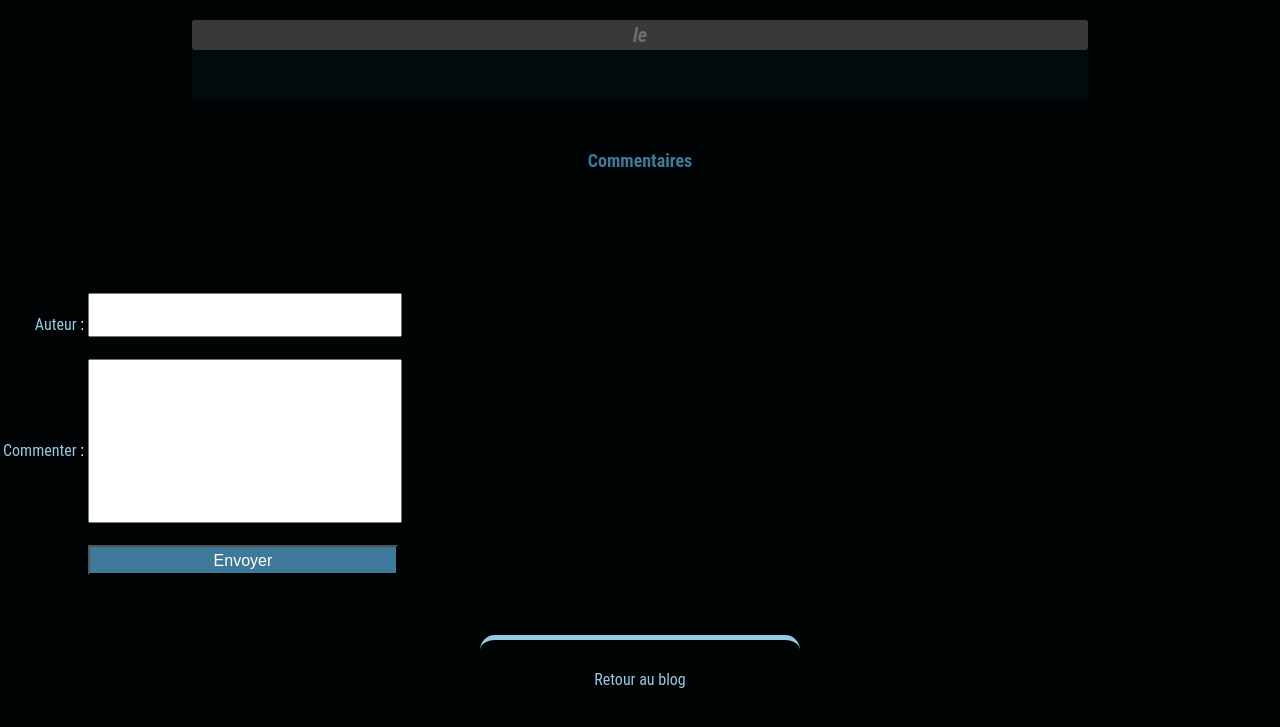
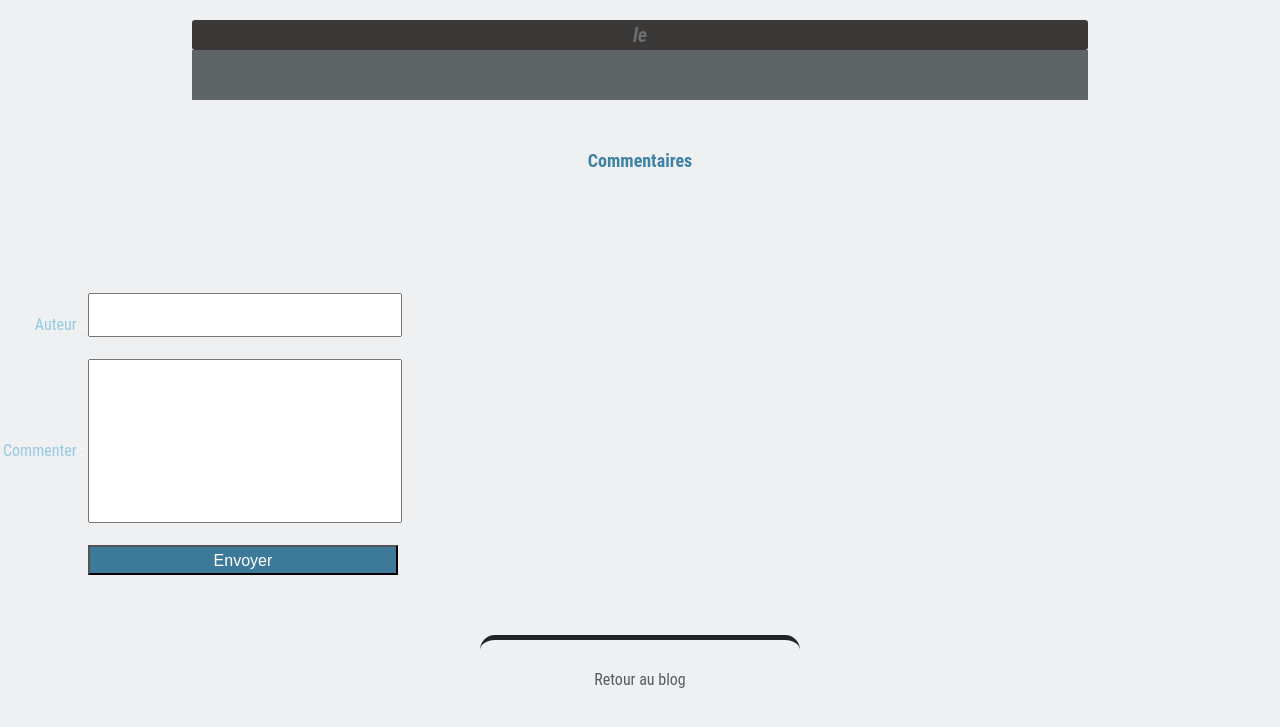
Before and after one commit to Montagne253/P4-Blog, a PHP site: page /comment.php?billet=1 in a window 1280 px wide. Shown: the top 727 px of the page. Run offline with PHP 8.4, Linux system fonts and the light colour scheme; data that the repository does not hold is empty.

Commit message:
Modification CSS (nouvelle architecture site)

```diff
--- a/projet4.css
+++ b/projet4.css
@@ -6,7 +6,7 @@
 body {
 	margin: 0;
 	font-family: 'Roboto Condensed', sans-serif;
-	background-color: #010405;
+	background-color: #eef0f1;
 	color: #fff;
 }
 
@@ -32,7 +32,7 @@ body {
 	top: 0;
 	width: 100%;
 	height: 100px;
-	background-color:#081b226e;
+	background-color:rgb(26, 23, 23);
 }
 
 .header__element {
@@ -48,10 +48,13 @@ body {
 	display: block;
 	margin-top: 25px;
 	margin-bottom: 25px;
-	margin-left: 100px;
-	color: #fff;
+	margin-left: 40px;
+	color: rgb(27, 26, 26);
 }
 
+.navbar-brand:hover {
+	color: #021f2e;
+}
 
 
 .navigation__menu--header {
@@ -120,13 +123,14 @@ body {
 
 
 .navigation__link__1 {
-	display: block;
+	display: flex;
 	width: 25%;
 	height: 15%;
-	color: rgb(150, 202, 226);
+	color: rgb(28, 30, 31);
 	justify-content: center;
 	margin: auto;
-	border-top: 5px solid rgb(150, 202, 226);
+	flex-wrap: wrap;
+	border-top: 5px solid rgb(33, 35, 36);
 	line-height: 80px;
 	border-radius: 15px;
 }
@@ -135,10 +139,10 @@ body {
 	display: block;
 	width: 25%;
 	height: 15%;
-	color: rgb(150, 202, 226);
+	color: rgb(27, 28, 29);
 	justify-content: center;
 	margin: auto;
-	border-top: 5px solid rgb(150, 202, 226);
+	border-top: 5px solid rgb(26, 28, 29);
 	line-height: 80px;
 	border-radius: 15px;
 	margin-top: 100px;
@@ -270,8 +274,8 @@ h1, h3
 
 h3
 {
-    background-color:black;
-    color:white;
+    background-color:rgb(207, 202, 202);
+    color:rgb(36, 32, 32);
     font-size:20px;
 	margin-bottom:0px;
 
@@ -280,7 +284,7 @@ h3
 h4 {
 	font-size: 18px;
 	text-align: center;
-	color: #3D7A99;
+	color: rgb(64, 130, 163);
 	margin-top: 50px;
 	margin-bottom: 100px;
 }
@@ -288,7 +292,7 @@ h4 {
 h5 {
 	font-size: 20px;
 	text-align: center;
-	color: #c9c5c5ad;
+	color: #1a1818ad;
 }
 
 #commentaire {
@@ -309,7 +313,7 @@ h5 {
 }
 
 .comment p {
-	color: #fff;
+	color: rgb(29, 27, 27);
 	margin-top: 5px;
 	font-size: 18px;
 	text-align: center;
@@ -319,7 +323,7 @@ h5 {
 .news p
 {
 	background-color:#081b22;
-	color: #fff;
+	color: rgb(29, 28, 28);
 	margin-top:0px;
 	font-size: 18px;
 	padding: 10px;
@@ -334,13 +338,13 @@ h5 {
 a
 {
     text-align: center;
-    color: #3D7A99;
+    color: rgb(3, 20, 29);
 }
 
 
 #profil {
-	background-color: #010405;
-	color: #FFF;
+	background-color: #d0d7da;
+	color: rgb(39, 36, 36);
 	margin: 14px;
 	padding: 24px;
 	height: 100%;
@@ -360,7 +364,7 @@ li {
 a {
 	display: block;
 	font-size: 16px;
-	color: #3D7A99;
+	color: rgb(87, 92, 93) !important;
 	text-decoration: none;
 	border: none;
 	outline: none;
```
